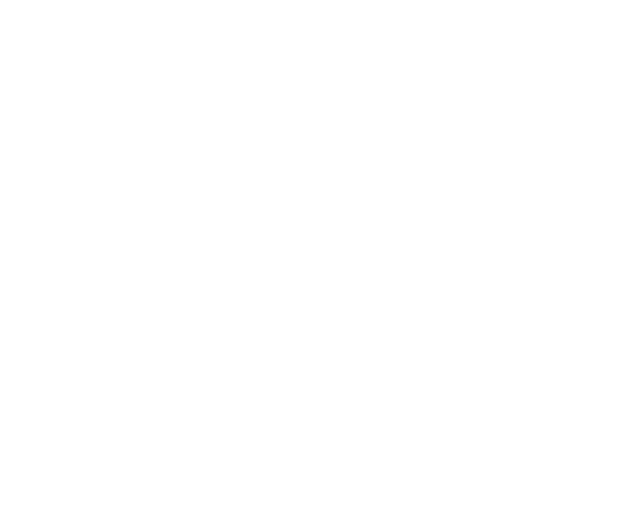
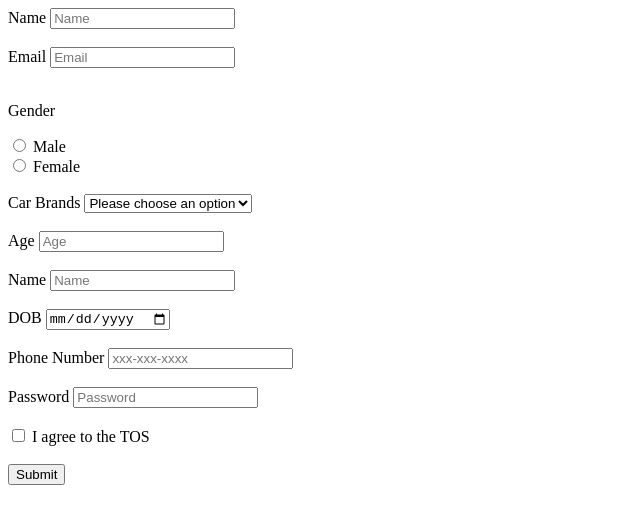
Before and after one commit to KosuriPavan/signup-form-car, a website: page main.html in a window 1280 px wide. Shown: the whole page, without its empty margins (0-640 px from the left). Drawn offline with Linux system fonts and the light colour scheme.

Commit message:
created a submission

```diff
--- a/main.html
+++ b/main.html
@@ -8,6 +8,61 @@
 
 <body>
 	<!-- the entire body must be written by student -->
+	<form method="post">
+		<label for="name">Name</label>
+		<input type="text" id="name" placeholder="Name" required>
+		<br><br>
+
+		<label for="email">Email</label>
+		<input type="email" id="email" placeholder="Email" required>
+		<br><br>
+
+		<p>Gender</p>
+		<input type="radio" id="gender_m"  name="gender" value="Male">
+		<label for="gender_m">Male</label><br>
+
+		<input type="radio" id="gender_f" name="gender" value="Female">
+		<label for="gender_f">Female</label>
+
+		<br><br>
+
+		<label for="cars">Car Brands</label>
+		<select name="cars" id="cars"required>
+  <option value="" disabled selected hidden>Please choose an option</option>
+			<option value="volvo">Volvo</option>
+  <option value="saab">Saab</option>
+  <option value="mercedes">Mercedes</option>
+  <option value="audi">Audi</option>
+		</select>
+			<br><br>
+
+		<label for="age">Age</label>
+		<input type="number" id="age" placeholder="Age" required>
+		<br><br>
+
+		<label for="name">Name</label>
+		<input type="text" id="name" placeholder="Name" required>
+		<br><br>
+
+		<label for="dob">DOB</label>
+		<input type="date" id="dob" required>
+		<br><br>
+
+		<label for="tel">Phone Number</label>
+		<input type="tel" id="tel" placeholder="xxx-xxx-xxxx">
+		<br><br>
+
+		<label for="password">Password</label>
+		<input type="password" id="password" placeholder="Password" required>
+		<br><br>
+
+		<input type="checkbox" id="tos" required>
+		<label for="tos">I agree to the TOS</label>
+
+		<br><br>
+		<button type="submit">Submit</button>
+
+	</form>
     <script type="text/javascript" src="./script.js">
 </script>
 
```
